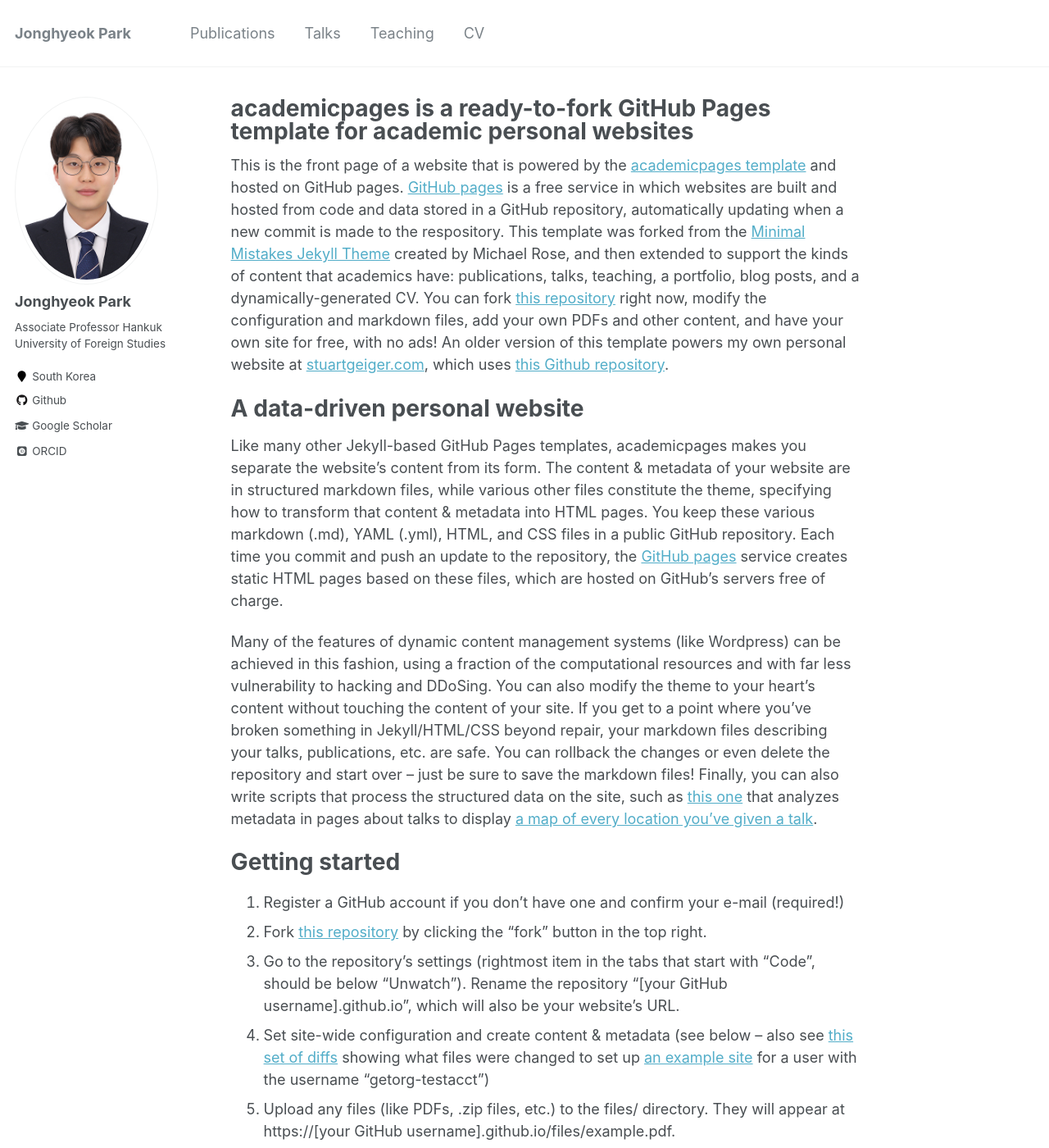
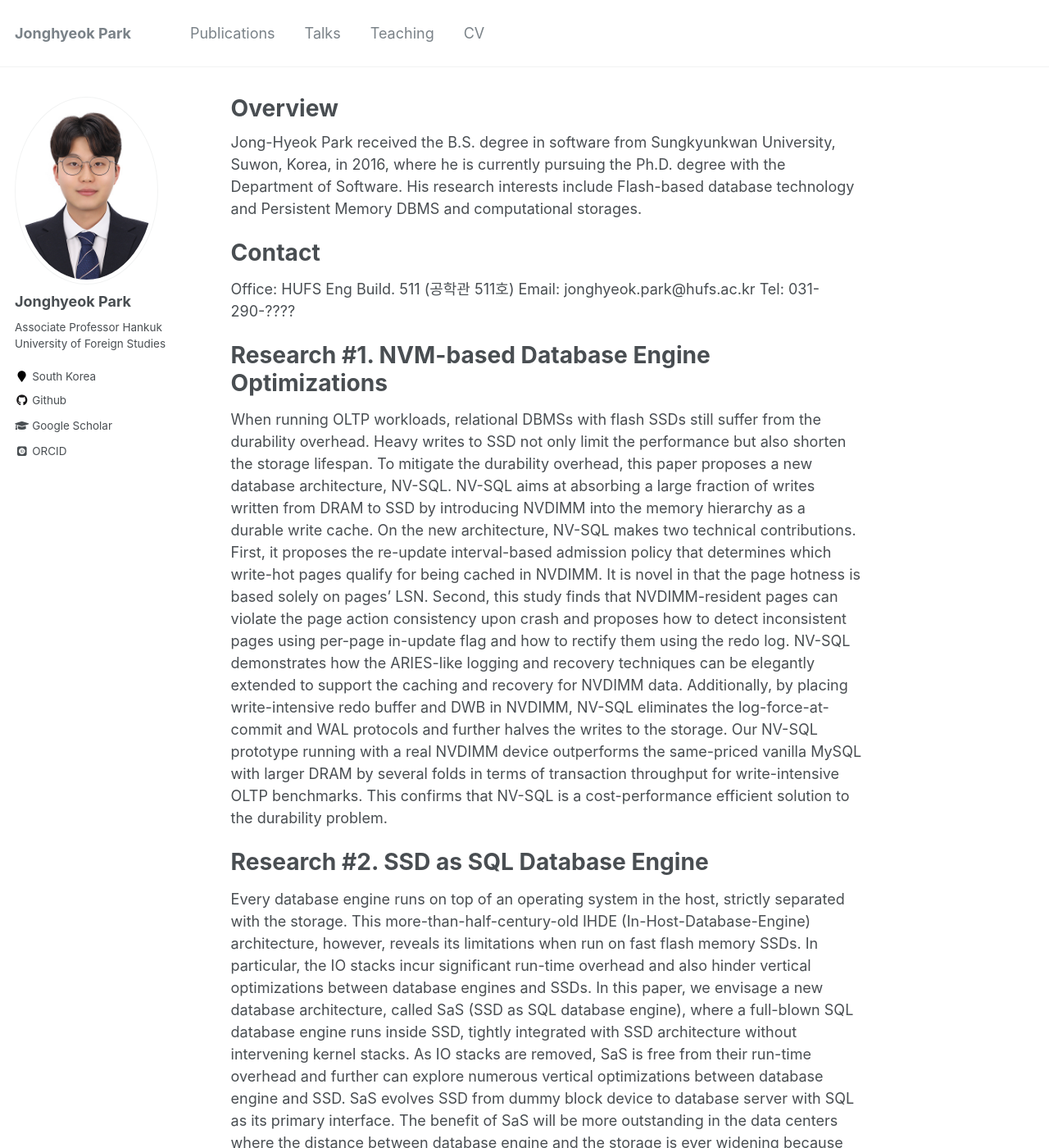
Before and after one commit to JonghyeokPark/JonghyeokPark.github.io, a Jekyll site: the page built from _pages/about.md, in a window 1280 px wide and 1400 px high. Shown: the whole window at 82% size. Built offline with Jekyll 4.4.1, drawn with Linux system fonts in a browser that asks for light colours; some web fonts are replaced; some of the changed text lies outside the part shown.

Commit message:
fix about

```diff
--- a/_pages/about.md
+++ b/_pages/about.md
@@ -1,6 +1,6 @@
 ---
 permalink: /
-title: "academicpages is a ready-to-fork GitHub Pages template for academic personal websites"
+title: "Overview"
 excerpt: "About me"
 author_profile: true
 redirect_from:
@@ -8,43 +8,53 @@ redirect_from:
   - /about.html
 ---
 
-This is the front page of a website that is powered by the [academicpages template](https://github.com/academicpages/academicpages.github.io) and hosted on GitHub pages. [GitHub pages](https://pages.github.com) is a free service in which websites are built and hosted from code and data stored in a GitHub repository, automatically updating when a new commit is made to the respository. This template was forked from the [Minimal Mistakes Jekyll Theme](https://mmistakes.github.io/minimal-mistakes/) created by Michael Rose, and then extended to support the kinds of content that academics have: publications, talks, teaching, a portfolio, blog posts, and a dynamically-generated CV. You can fork [this repository](https://github.com/academicpages/academicpages.github.io) right now, modify the configuration and markdown files, add your own PDFs and other content, and have your own site for free, with no ads! An older version of this template powers my own personal website at [stuartgeiger.com](http://stuartgeiger.com), which uses [this Github repository](https://github.com/staeiou/staeiou.github.io).
+Jong-Hyeok Park received the B.S. degree in software from Sungkyunkwan University, Suwon, Korea, in 2016, where he is currently pursuing the Ph.D. degree with the Department of Software.
+His research interests include Flash-based database technology and Persistent Memory DBMS and computational storages.
 
-A data-driven personal website
+Contact
 ======
-Like many other Jekyll-based GitHub Pages templates, academicpages makes you separate the website's content from its form. The content & metadata of your website are in structured markdown files, while various other files constitute the theme, specifying how to transform that content & metadata into HTML pages. You keep these various markdown (.md), YAML (.yml), HTML, and CSS files in a public GitHub repository. Each time you commit and push an update to the repository, the [GitHub pages](https://pages.github.com/) service creates static HTML pages based on these files, which are hosted on GitHub's servers free of charge.
+Office: HUFS Eng Build. 511 (공학관 511호)
+Email: jonghyeok.park@hufs.ac.kr
+Tel: 031-290-????
 
-Many of the features of dynamic content management systems (like Wordpress) can be achieved in this fashion, using a fraction of the computational resources and with far less vulnerability to hacking and DDoSing. You can also modify the theme to your heart's content without touching the content of your site. If you get to a point where you've broken something in Jekyll/HTML/CSS beyond repair, your markdown files describing your talks, publications, etc. are safe. You can rollback the changes or even delete the repository and start over -- just be sure to save the markdown files! Finally, you can also write scripts that process the structured data on the site, such as [this one](https://github.com/academicpages/academicpages.github.io/blob/master/talkmap.ipynb) that analyzes metadata in pages about talks to display [a map of every location you've given a talk](https://academicpages.github.io/talkmap.html).
 
-Getting started
+Research #1. NVM-based Database Engine Optimizations
 ======
-1. Register a GitHub account if you don't have one and confirm your e-mail (required!)
-1. Fork [this repository](https://github.com/academicpages/academicpages.github.io) by clicking the "fork" button in the top right.
-1. Go to the repository's settings (rightmost item in the tabs that start with "Code", should be below "Unwatch"). Rename the repository "[your GitHub username].github.io", which will also be your website's URL.
-1. Set site-wide configuration and create content & metadata (see below -- also see [this set of diffs](http://archive.is/3TPas) showing what files were changed to set up [an example site](https://getorg-testacct.github.io) for a user with the username "getorg-testacct")
-1. Upload any files (like PDFs, .zip files, etc.) to the files/ directory. They will appear at https://[your GitHub username].github.io/files/example.pdf.
-1. Check status by going to the repository settings, in the "GitHub pages" section
+When running OLTP workloads, relational DBMSs with flash SSDs still suffer from the durability overhead. Heavy writes to SSD not only limit the performance but also shorten the storage lifespan.
+To mitigate the durability overhead, this paper proposes a new database architecture, NV-SQL. NV-SQL aims at absorbing a large fraction of writes written from DRAM to SSD by introducing NVDIMM into the memory hierarchy as a durable write cache.
+On the new architecture, NV-SQL makes two technical contributions.
+First, it proposes the re-update interval-based admission policy that determines which write-hot pages qualify for being cached in NVDIMM.
+It is novel in that the page hotness is based solely on pages’ LSN.
+Second, this study finds that NVDIMM-resident pages can violate the page action consistency upon crash and proposes how to detect inconsistent pages using per-page in-update flag and how to rectify them using the redo log.
+NV-SQL demonstrates how the ARIES-like logging and recovery techniques can be elegantly extended to support the caching and recovery for NVDIMM data.
+Additionally, by placing write-intensive redo buffer and DWB in NVDIMM, NV-SQL eliminates the log-force-at-commit and WAL protocols and further halves the writes to the storage.
+Our NV-SQL prototype running with a real NVDIMM device outperforms the same-priced vanilla MySQL with larger DRAM by several folds in terms of transaction throughput for write-intensive OLTP benchmarks. This confirms that NV-SQL is a cost-performance efficient solution to the durability problem.
 
-Site-wide configuration
+Research #2. SSD as SQL Database Engine
+======
+Every database engine runs on top of an operating system in the host, strictly separated with the storage. This more-than-half-century-old IHDE (In-Host-Database-Engine) architecture, however, reveals its limitations when run on fast flash memory SSDs. In particular, the IO stacks incur significant run-time overhead and also hinder vertical optimizations between database engines and SSDs. In this paper, we envisage a new database architecture, called SaS (SSD as SQL database engine), where a full-blown SQL database engine runs inside SSD, tightly integrated with SSD architecture without intervening kernel stacks. As IO stacks are removed, SaS is free from their run-time overhead and further can explore numerous vertical optimizations between database engine and SSD. SaS evolves SSD from dummy block device to database server with SQL as its primary interface. The benefit of SaS will be more outstanding in the data centers where the distance between database engine and the storage is ever widening because of virtualization, storage disaggregation, and open software stacks. The advent of computational SSDs with more compute resource will enable SaS to be more viable and attractive database architecture.
+
+
+Research #3. Flash-based Database Engine Optimizations
+======
+For a write request, today flash storage cannot distinguish the logical object it comes from. In such object-oblivious flash devices, concurrent writes from different objects are simply packed in their arrival order to flash memory blocks; hence objects with different lifetimes are multiplexed onto the same flash blocks. This multiplexing incurs write amplification, worsening the performance. Tackling the multiplexing problem, we propose a novel interface for flash storage, FlashAlloc. It is used to pass the logical address ranges of logical objects to the flash storage and thus enlighten the storage to stream writes by objects. The object-aware flash storage can de-multiplex writes from different objects with distinct deathtimes into per-object dedicated flash blocks. Given that popular data stores separate writes using objects (e.g., SSTables in RocksDB), we can achieve, unlike the existing solutions, transparent write streaming just by calling FlashAlloc upon object creation. Our experimental results using an open-source SSD prototype demonstrate that FlashAlloc can reduce write amplification factor (WAF) in RocksDB, F2FS, and MySQL by 1.5, 2.5, and 0.3, respectively and thus improve throughput by 2x, 1.8x, and 1.2x, respectively. In particular, FlashAlloc will mitigate the interference among multitenants. When RocksDB and MySQL were run together on the same SSD, FlashAlloc decreased WAF from 4.2 to 2.5 and doubled their throughputs.
+
+
+News
+======
+- Our paper "NV-SQL: Boosting OLTP Performance with Non-Volatile DIMMs" was accepted by VLDB 2023
+
+
+Recent Papers
 ------
-The main configuration file for the site is in the base directory in [_config.yml](https://github.com/academicpages/academicpages.github.io/blob/master/_config.yml), which defines the content in the sidebars and other site-wide features. You will need to replace the default variables with ones about yourself and your site's github repository. The configuration file for the top menu is in [_data/navigation.yml](https://github.com/academicpages/academicpages.github.io/blob/master/_data/navigation.yml). For example, if you don't have a portfolio or blog posts, you can remove those items from that navigation.yml file to remove them from the header.
+NV-SQL: Boosting OLTP Performance with Non-Volatile DIMMs. (to appear)
+Mijin An, Jonghyeok Park, Tianzheng Wang, Beomseok Nam and Sang-Won Lee.
+[VLDB 2023](https://vldb.org/2023/)
 
-Create content & metadata
-------
-For site content, there is one markdown file for each type of content, which are stored in directories like _publications, _talks, _posts, _teaching, or _pages. For example, each talk is a markdown file in the [_talks directory](https://github.com/academicpages/academicpages.github.io/tree/master/_talks). At the top of each markdown file is structured data in YAML about the talk, which the theme will parse to do lots of cool stuff. The same structured data about a talk is used to generate the list of talks on the [Talks page](https://academicpages.github.io/talks), each [individual page](https://academicpages.github.io/talks/2012-03-01-talk-1) for specific talks, the talks section for the [CV page](https://academicpages.github.io/cv), and the [map of places you've given a talk](https://academicpages.github.io/talkmap.html) (if you run this [python file](https://github.com/academicpages/academicpages.github.io/blob/master/talkmap.py) or [Jupyter notebook](https://github.com/academicpages/academicpages.github.io/blob/master/talkmap.ipynb), which creates the HTML for the map based on the contents of the _talks directory).
+[SaS: SSD as SQL Database System](http://vldb.org/pvldb/vol14/p1481-lee.pdf)
+Jong-Hyeok Park, Soyee Choi, Gihwan Oh, and Sang-Won Lee.
+[VLDB 2021](https://vldb.org/2021/)
 
-**Markdown generator**
-
-I have also created [a set of Jupyter notebooks](https://github.com/academicpages/academicpages.github.io/tree/master/markdown_generator
-) that converts a CSV containing structured data about talks or presentations into individual markdown files that will be properly formatted for the academicpages template. The sample CSVs in that directory are the ones I used to create my own personal website at stuartgeiger.com. My usual workflow is that I keep a spreadsheet of my publications and talks, then run the code in these notebooks to generate the markdown files, then commit and push them to the GitHub repository.
-
-How to edit your site's GitHub repository
-------
-Many people use a git client to create files on their local computer and then push them to GitHub's servers. If you are not familiar with git, you can directly edit these configuration and markdown files directly in the github.com interface. Navigate to a file (like [this one](https://github.com/academicpages/academicpages.github.io/blob/master/_talks/2012-03-01-talk-1.md) and click the pencil icon in the top right of the content preview (to the right of the "Raw | Blame | History" buttons). You can delete a file by clicking the trashcan icon to the right of the pencil icon. You can also create new files or upload files by navigating to a directory and clicking the "Create new file" or "Upload files" buttons.
-
-Example: editing a markdown file for a talk
-![Editing a markdown file for a talk](/images/editing-talk.png)
-
-For more info
-------
-More info about configuring academicpages can be found in [the guide](https://academicpages.github.io/markdown/). The [guides for the Minimal Mistakes theme](https://mmistakes.github.io/minimal-mistakes/docs/configuration/) (which this theme was forked from) might also be helpful.
+[SQL Statement Logging for Making SQLite Truly Lite](http://www.vldb.org/pvldb/vol11/p513-park.pdf)
+Jong-Hyeok Park, Gihwan Oh, and Sang-Won Lee.
+[VLDB 2021](https://vldb.org/2021/)
```
